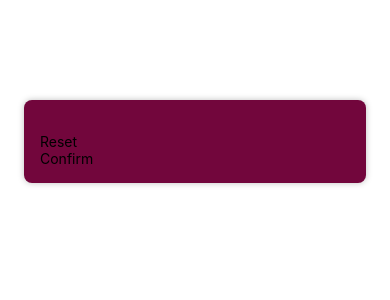
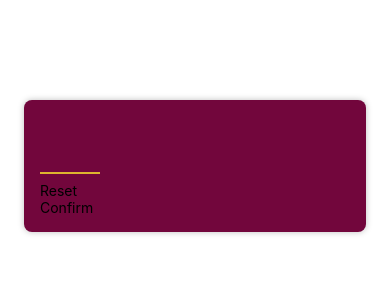
Before and after one commit to furki911/FirstGame, a React Native app: screen / in a window 390 px wide. Shown: the top 300 px of the page. Built offline with nearby package versions, Linux system fonts and the light colour scheme.

Commit message:
TextInput Style Options

```diff
--- a/screens/StartGameScreen.js
+++ b/screens/StartGameScreen.js
@@ -5,7 +5,12 @@
 const StartGameScreen = () => {
   return (
     <View style={styles.inputContainer}>
-      <TextInput />
+      <TextInput
+        keyboardType="number-pad"
+        style={styles.numberInput}
+        maxLength={2}
+      />
+
       <View>
         <PrimaryButton>Reset</PrimaryButton>
         <PrimaryButton>Confirm</PrimaryButton>
@@ -16,7 +21,6 @@
 
 const styles = StyleSheet.create({
   inputContainer: {
-    // flex: 1,
     marginTop: 100,
     marginHorizontal: 24,
     padding: 16,
@@ -28,6 +32,17 @@
     shadowRadius: 6,
     shadowOpacity: 0.25,
   },
+  numberInput: {
+    textAlign: "center",
+    width: 60,
+    height: 50,
+    fontSize: 32,
+    borderBottomColor: "#ddb52f",
+    borderBottomWidth: 2,
+    color: "#ddb52f",
+    marginVertical: 8,
+    fontWeight: "bold",
+  },
 });
 
 export default StartGameScreen;
```
